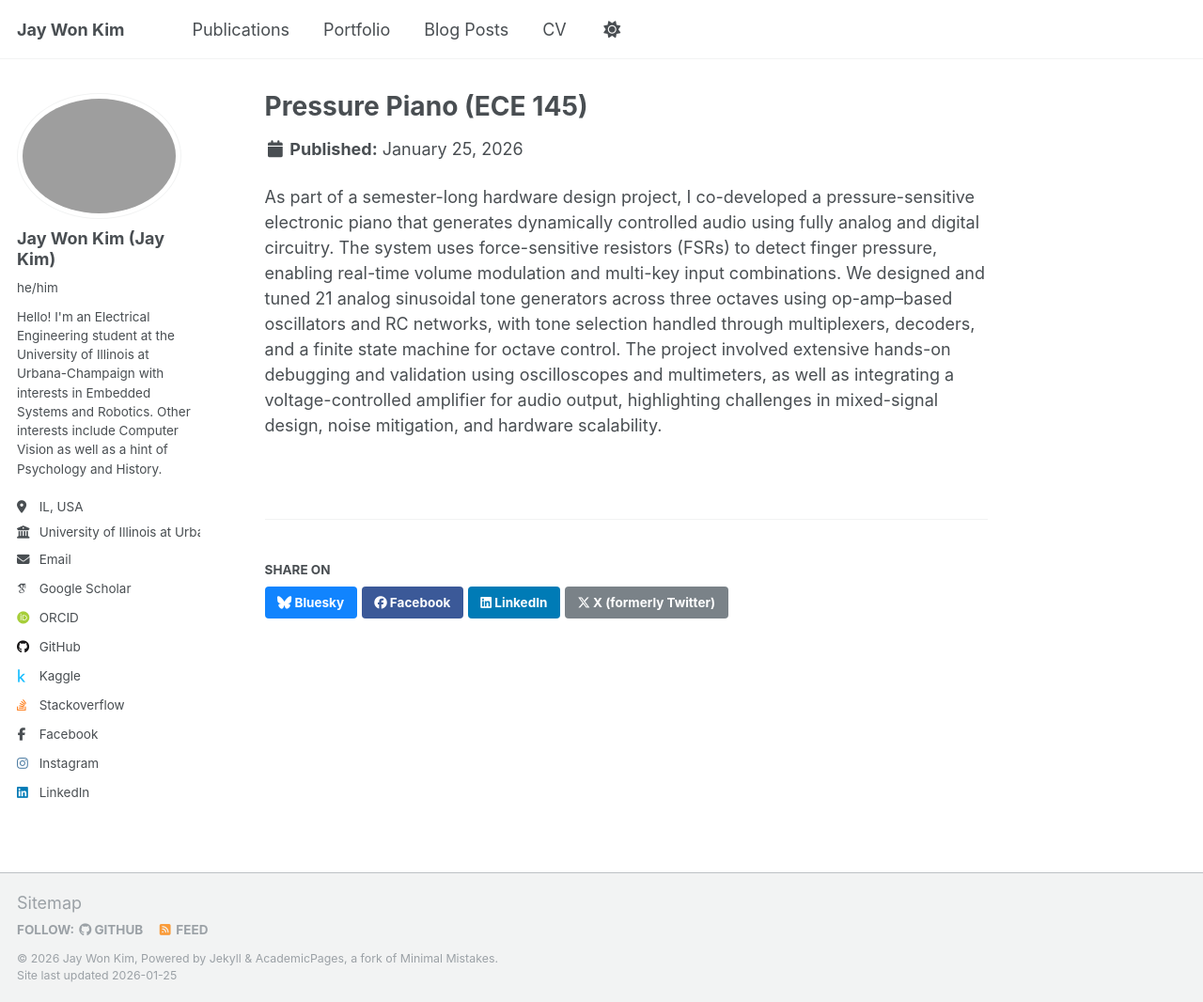
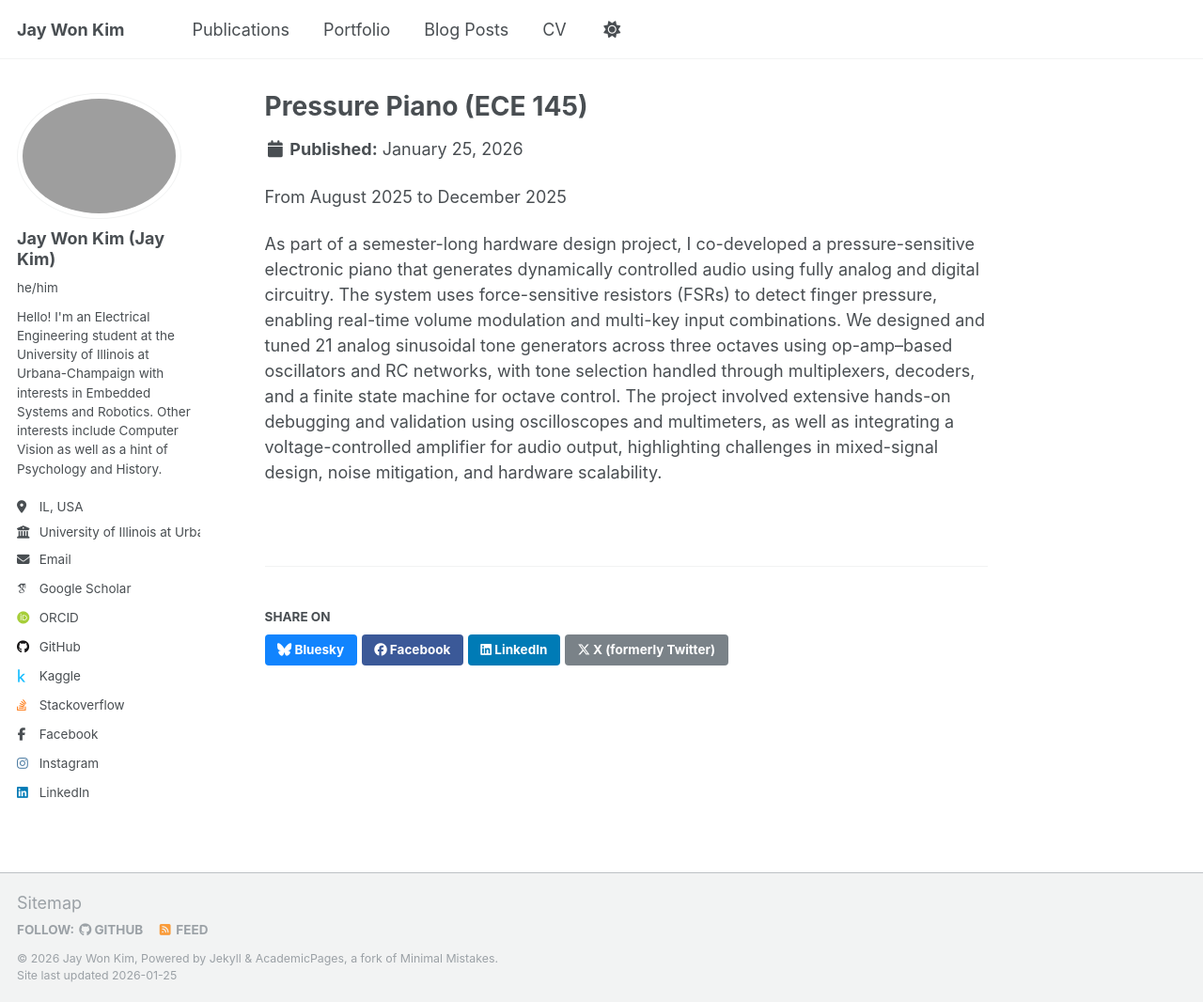
Before and after one commit to jaykim0413/jaykim0413.github.io, a Jekyll site: the page built from _portfolio/pressure-piano-ece-145.md, in a window 1280 px wide and 1066 px high. Shown: the whole window at 94% size. Built offline with Jekyll 4.4.1, drawn with Linux system fonts in a browser that asks for light colours; some web fonts are replaced.

Commit message:
Portfolio Post Layout Testing

```diff
--- a/_portfolio/pressure-piano-ece-145.md
+++ b/_portfolio/pressure-piano-ece-145.md
@@ -4,4 +4,6 @@ excerpt: "An Electronic Pressure Piano with Pressure-Based Volume Control and Oc
 collection: portfolio
 ---
 
+From August 2025 to December 2025
+
 As part of a semester-long hardware design project, I co-developed a pressure-sensitive electronic piano that generates dynamically controlled audio using fully analog and digital circuitry. The system uses force-sensitive resistors (FSRs) to detect finger pressure, enabling real-time volume modulation and multi-key input combinations. We designed and tuned 21 analog sinusoidal tone generators across three octaves using op-amp–based oscillators and RC networks, with tone selection handled through multiplexers, decoders, and a finite state machine for octave control. The project involved extensive hands-on debugging and validation using oscilloscopes and multimeters, as well as integrating a voltage-controlled amplifier for audio output, highlighting challenges in mixed-signal design, noise mitigation, and hardware scalability.
```
